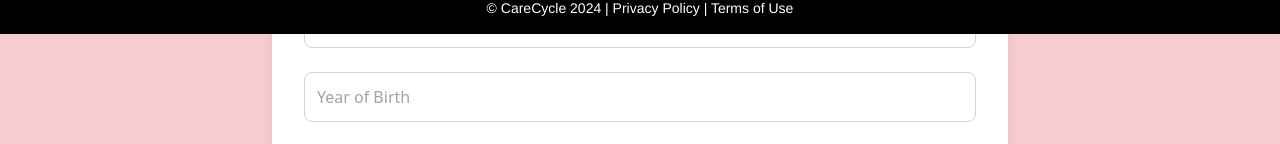
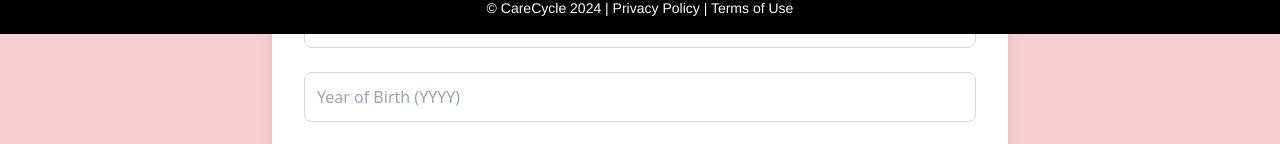
Before and after one commit to anapechonkin/CareCycle, a React (Create React App) app in the folder carecycle/client/: page /userAccount in a window 1280 px wide. Shown: the part 766-910 px from the top of the page. Built offline with nearby package versions, Linux system fonts and the light colour scheme; no server answers.

Commit message:
Fixed controlled-to-uncontrolled input warning by initializing postalCodeId in state

```diff
--- a/carecycle/client/src/components/AddUserForm.jsx
+++ b/carecycle/client/src/components/AddUserForm.jsx
@@ -18,7 +18,9 @@ const AddUserForm = () => {
     postalCode: '',
     vegetable: '',
     isActive: true,
+    postalCodeId: '', // Initialize postalCodeId here
   });
+
 
   const [feedback, setFeedback] = useState({ message: '', type: '' });
   const [genderIdentities, setGenderIdentities] = useState([]);
@@ -67,7 +69,7 @@ const AddUserForm = () => {
       // Add postal code ID to the form data
       const dataToSend = {
         ...formData,
-        postalCodeId: postalCodeId, // Change to postalCodeId
+        postalCodeId, // Ensure this is always defined
       };
 
       // Add user with updated data
@@ -88,12 +90,14 @@ const AddUserForm = () => {
         postalCode: '',
         vegetable: '',
         isActive: true,
+        postalCodeId: '', // Reset this as well to maintain consistency
       });
     } catch (error) {
       console.error('Failed to add user:', error);
       setFeedback({ message: `Failed to add user: ${error.message}`, type: 'error' });
     }
   };
+
 
 
   // Function to render text input fields
@@ -124,7 +128,7 @@ const AddUserForm = () => {
         {renderTextInput("password", "Password", formData.password, true)}
         {renderTextInput("firstName", "First Name", formData.firstName)}
         {renderTextInput("lastName", "Last Name", formData.lastName)}
-        {renderTextInput("yearOfBirth", "Year of Birth", formData.yearOfBirth)}
+        {renderTextInput("yearOfBirth", "Year of Birth (YYYY)", formData.yearOfBirth)}
         {renderTextInput("postalCode", "Postal Code", formData.postalCode)}
         {renderTextInput("vegetable", "Vegetable", formData.vegetable)}
         <Dropdown
```
